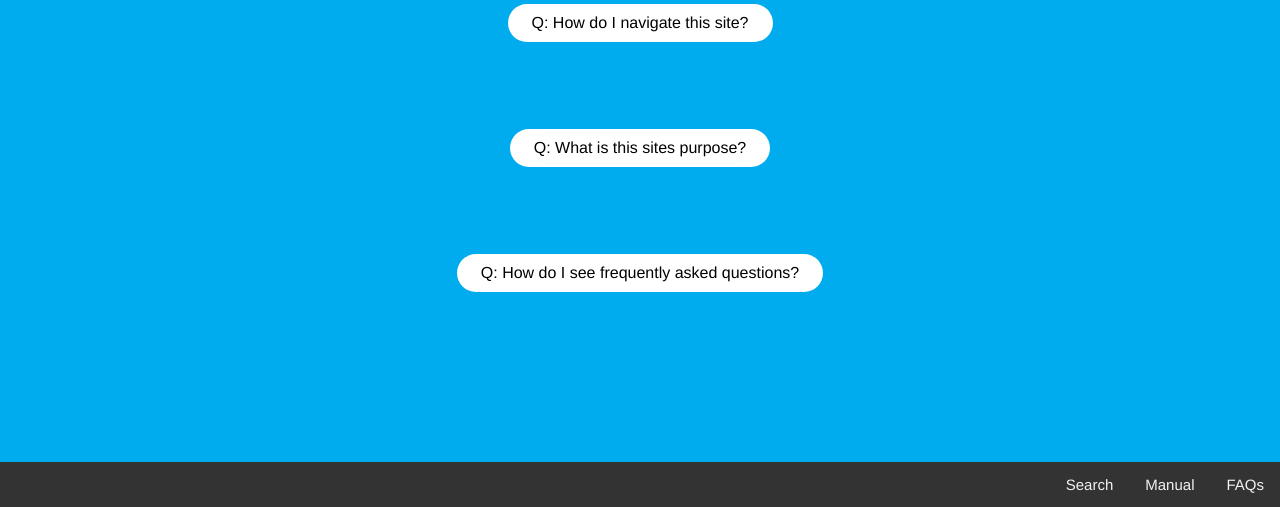
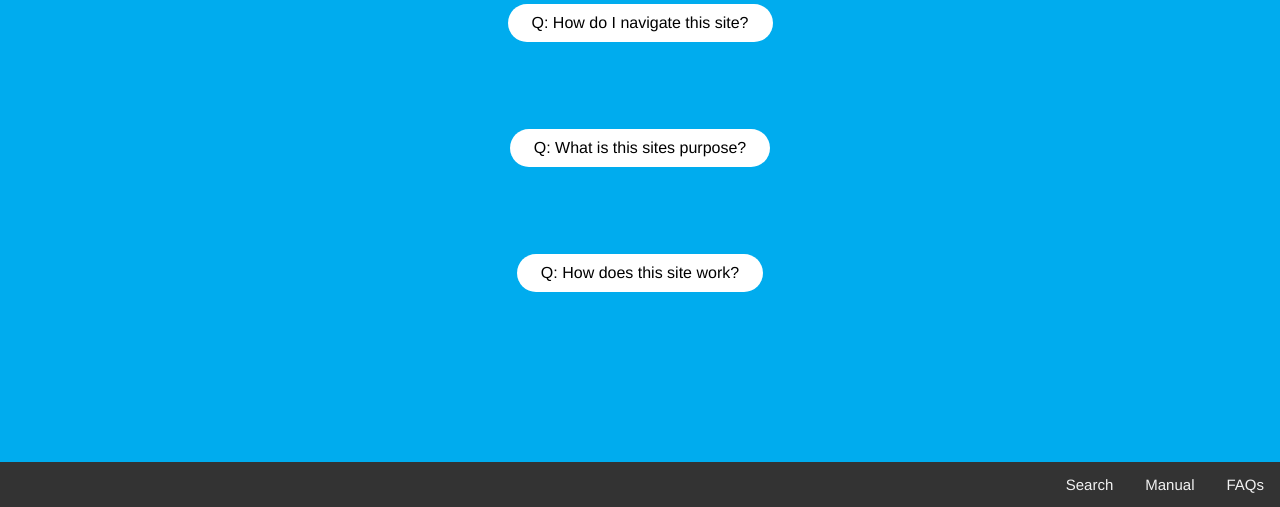
Before and after one commit to tom-quayle/TweetClean, a Django app: page /GUI/FAQs/ in a window 1280 px wide. Shown: the part 293-800 px from the top of the page. Run offline with Django 4.2, Linux system fonts and the light colour scheme.

Commit message:
changed FAQ question and answer

```diff
--- a/mysite/GUI/templates/GUI/FAQsPage.html
+++ b/mysite/GUI/templates/GUI/FAQsPage.html
@@ -37,9 +37,9 @@
     </div>
     <div class="container">
         <div class="dropdown">
-            <span>Q: How do I see frequently asked questions?</span>
+            <span>Q: How does this site work?</span>
             <div class="dropdown-content">
-                <p><em>A: Click the FAQs link on the navbar.</em></p>
+                <p><em>A: We use Twitter's API to search for tweets given the term you search for. Only tweets that are publicly available will be used. We go through the most recent 100 tweets with the given search term and show whether we believe they are positive, negative or neutral.</em></p>
             </div>
         </div>
     </div>
```
